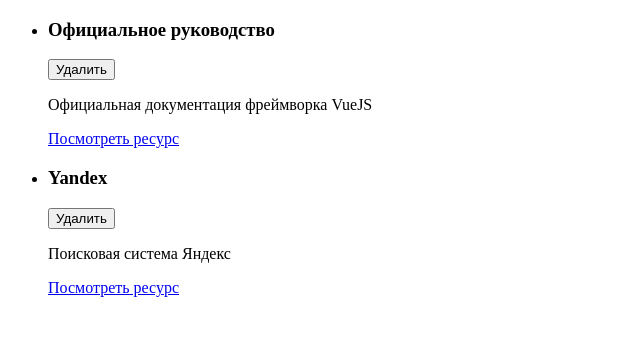
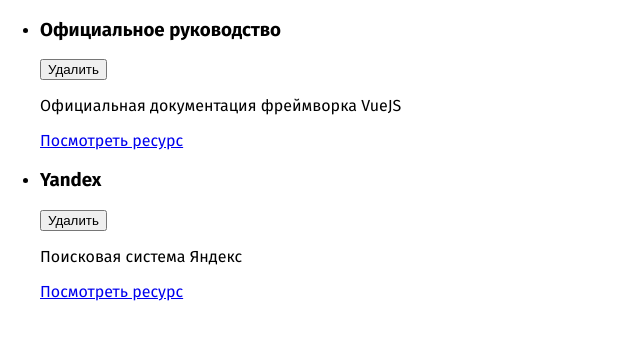
Before and after one commit to Johnsterr/learning-resourses-app, a Vue app: page / in a window 1280 px wide. Shown: the top 340 px of the page, without its empty margins (0-640 px from the left). Built offline with nearby package versions, Linux system fonts and the light colour scheme.

Commit message:
App.vue Styling
Add styles for App.vue

```diff
--- a/src/App.vue
+++ b/src/App.vue
@@ -43,3 +43,19 @@
 	}
 }
 </script>
+
+<style>
+@import url('https://fonts.googleapis.com/css2?family=Fira+Sans:wght@400;700&display=swap');
+
+* {
+  box-sizing: border-box;
+}
+
+html {
+  font-family: 'Fira Sans', sans-serif;
+}
+
+body {
+  margin: 0;
+}
+</style>
```
